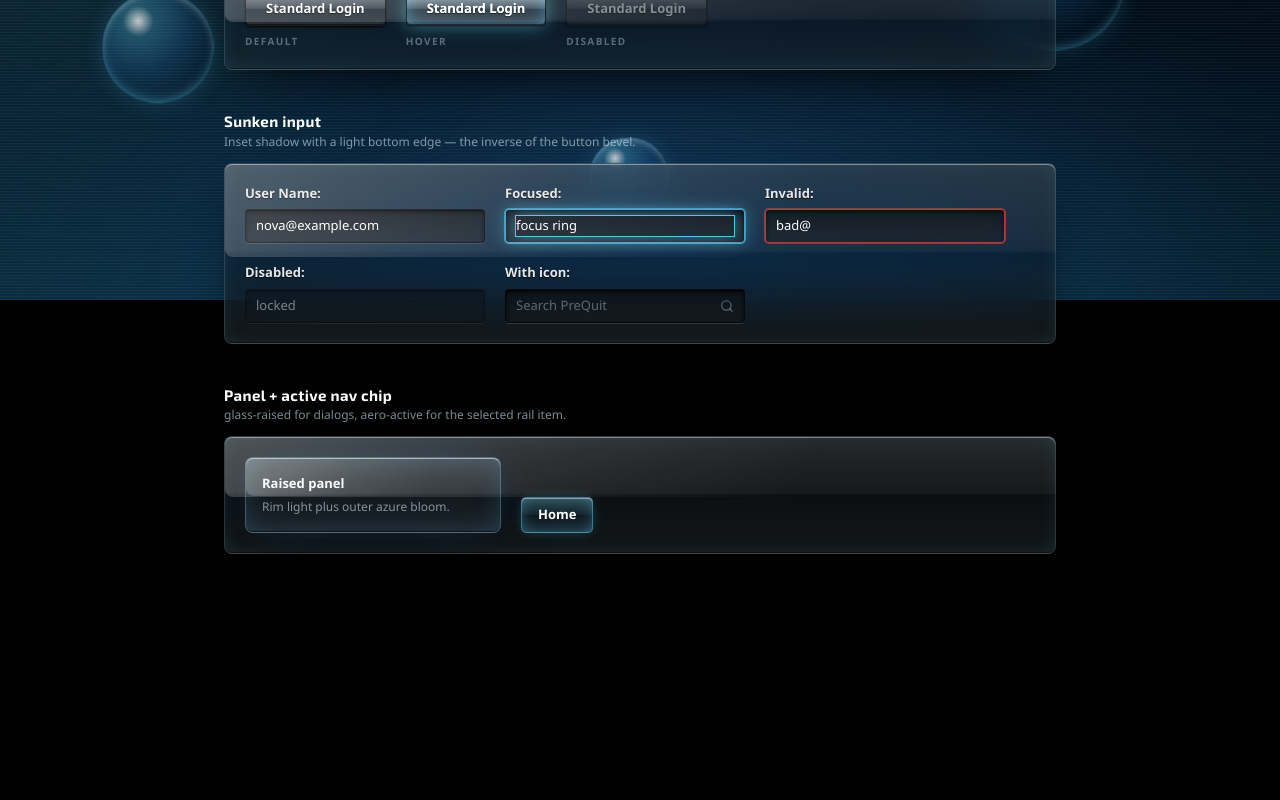
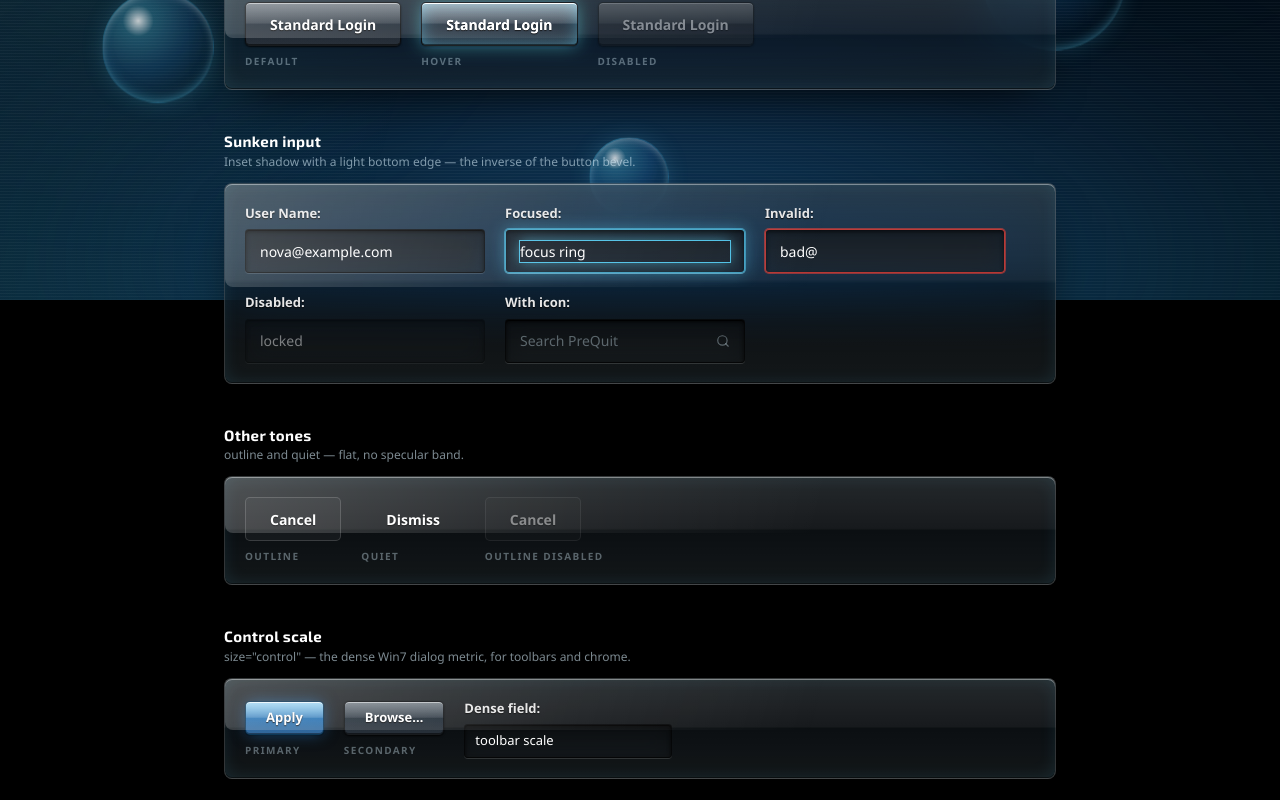
Before and after one commit to preQuit/preQuitWeb, a Next.js app: page /dev/aero in a window 1280 px wide. Shown: the part 500-1300 px from the top of the page. Before the commit the page ends 1110 px from the top, so only its background shows below. Built offline with nearby package versions, Linux system fonts and the light colour scheme; no server answers.

Commit message:
auth form controls was too small because they where using win7 dialog size

```diff
--- a/app/dev/aero/page.tsx
+++ b/app/dev/aero/page.tsx
@@ -61,6 +61,18 @@ const Page = () => {
         </div>
       </Row>
 
+      <Row title="Other tones" hint="outline and quiet — flat, no specular band.">
+        <Caption label="outline"><GlassButton tone="outline">Cancel</GlassButton></Caption>
+        <Caption label="quiet"><GlassButton tone="quiet">Dismiss</GlassButton></Caption>
+        <Caption label="outline disabled"><GlassButton tone="outline" disabled>Cancel</GlassButton></Caption>
+      </Row>
+
+      <Row title="Control scale" hint='size="control" — the dense Win7 dialog metric, for toolbars and chrome.'>
+        <Caption label="primary"><GlassButton tone="primary" size="control">Apply</GlassButton></Caption>
+        <Caption label="secondary"><GlassButton tone="secondary" size="control">Browse…</GlassButton></Caption>
+        <div className="w-52"><GlassField size="control" label="Dense field:" defaultValue="toolbar scale" /></div>
+      </Row>
+
       <Row title="Panel + active nav chip" hint="glass-raised for dialogs, aero-active for the selected rail item.">
         <div className="glass-raised aero-sheen w-64 rounded-[8px] p-4">
           <p className="text-[13px] font-semibold text-paper">Raised panel</p>
--- a/app/globals.css
+++ b/app/globals.css
@@ -44,8 +44,14 @@
 
   --radius-glass: 8px;
   --radius-control: 5px;
+
+  /* Two control scales. `control` is the dense Win7 dialog metric; `action` is
+     the larger web target used for forms. Both live here so no component
+     hardcodes a height. */
   --text-control: 13px;
-  --spacing-control: 2.125rem;  /* h-control — Win7 dialog control height */
+  --spacing-control: 2.125rem;
+  --text-action: 0.875rem;
+  --spacing-action: 2.75rem;
 
 
   --animate-aurora: aurora 22s ease-in-out infinite alternate;
--- a/src/presentation/components/GlassButton.tsx
+++ b/src/presentation/components/GlassButton.tsx
@@ -1,50 +1,62 @@
 'use client';
 
 import type { ButtonHTMLAttributes, ReactNode } from 'react';
+
+import type { ControlSize } from './controlSize';
 
 /**
  * The one button in the app. Aero tones are raised and glossy; `quiet` is the
  * flat toolbar affordance. Call sites pick a tone — they never restyle.
  */
-export type ButtonTone = 'solid' | 'primary' | 'glass' | 'secondary' | 'outline' | 'quiet';
+export type ButtonTone = 'primary' | 'secondary' | 'outline' | 'quiet';
 
-const TONES: Readonly<Record<ButtonTone, string>> = {
-  // `solid` and `glass` are the legacy names kept so existing call sites keep
-  // working; they now resolve to the Aero primary and secondary treatments.
-  solid: 'aero-button aero-button-primary hover:aero-button-hover',
-  primary: 'aero-button aero-button-primary hover:aero-button-hover',
-  glass: 'aero-button hover:aero-button-hover',
-  secondary: 'aero-button hover:aero-button-hover',
-  outline:
-    'rounded-control border border-glass-line bg-white/4 hover:aero-button-hover hover:border-glass-edge',
-  quiet: 'rounded-control border border-transparent text-muted hover:bg-white/6 hover:text-paper',
+interface ToneSpec {
+  readonly classes: string;
+  /** Glossy tones get the specular band; flat ones must not. */
+  readonly glossy: boolean;
+}
+
+const TONES: Readonly<Record<ButtonTone, ToneSpec>> = {
+  primary: { classes: 'aero-button aero-button-primary hover:aero-button-hover', glossy: true },
+  secondary: { classes: 'aero-button hover:aero-button-hover', glossy: true },
+  outline: {
+    classes: 'rounded-control border border-glass-line bg-white/4 hover:aero-button-hover hover:border-glass-edge',
+    glossy: false,
+  },
+  quiet: {
+    classes: 'rounded-control border border-transparent text-muted hover:bg-white/6 hover:text-paper',
+    glossy: false,
+  },
 };
 
-const GLOSSY: ReadonlySet<ButtonTone> = new Set<ButtonTone>([
-  'solid',
-  'primary',
-  'glass',
-  'secondary',
-]);
+const SIZES: Readonly<Record<ControlSize, string>> = {
+  action: 'h-action px-6 text-action',
+  control: 'h-control px-5 text-control',
+};
 
 export interface GlassButtonProps extends ButtonHTMLAttributes<HTMLButtonElement> {
   readonly tone?: ButtonTone;
+  readonly size?: ControlSize;
   readonly children: ReactNode;
 }
 
 export const GlassButton = ({
-  tone = 'glass',
+  tone = 'secondary',
+  size = 'action',
   className = '',
   type = 'button',
   children,
   ...rest
-}: GlassButtonProps) => (
+}: GlassButtonProps) => {
+  const spec = TONES[tone];
+
+  return (
     <button
       type={type}
-    className={`group relative inline-flex h-control select-none items-center justify-center gap-2 px-5 text-control font-semibold text-paper disabled:pointer-events-none disabled:opacity-45 disabled:saturate-50 ${TONES[tone]} ${className}`}
+      className={`group relative inline-flex select-none items-center justify-center gap-2 font-semibold text-paper disabled:pointer-events-none disabled:opacity-45 disabled:saturate-50 ${SIZES[size]} ${spec.classes} ${className}`}
       {...rest}
     >
-    {GLOSSY.has(tone) && (
+      {spec.glossy && (
         <span
           aria-hidden
           className="pointer-events-none absolute inset-x-0 top-0 h-1/2 rounded-t-control bg-linear-to-b from-white/22 to-transparent transition-opacity duration-150 group-active:opacity-40"
@@ -53,3 +65,4 @@ export const GlassButton = ({
       <span className="relative aero-text-shadow">{children}</span>
     </button>
   );
+};
--- a/src/presentation/components/GlassField.tsx
+++ b/src/presentation/components/GlassField.tsx
@@ -1,34 +1,43 @@
 'use client';
 
 import type { InputHTMLAttributes, ReactNode } from 'react';
+
+import type { ControlSize } from './controlSize';
 
 /**
  * The one text input in the app. Sunken Aero well; an optional label renders
  * above it in the Win7 dialog style ("User Name:").
  */
-export interface GlassFieldProps extends InputHTMLAttributes<HTMLInputElement> {
+const SIZES: Readonly<Record<ControlSize, string>> = {
+  action: 'h-action gap-3 px-3.5 text-action',
+  control: 'h-control gap-2 px-2.5 text-control',
+};
+
+export interface GlassFieldProps extends Omit<InputHTMLAttributes<HTMLInputElement>, 'size'> {
   readonly label?: string;
   readonly adornment?: ReactNode;
   readonly invalid?: boolean;
+  readonly size?: ControlSize;
 }
 
 export const GlassField = ({
   label,
   adornment,
   invalid = false,
+  size = 'action',
   className = '',
   id,
   ...rest
 }: GlassFieldProps) => {
   const control = (
     <div
-      className={`glass-field flex h-control items-center gap-2 px-2.5 focus-within:glass-field-focus ${
+      className={`glass-field flex items-center focus-within:glass-field-focus ${SIZES[size]} ${
         invalid ? 'glass-field-invalid' : ''
       } ${rest.disabled ? 'opacity-45' : ''}`}
     >
       <input
         id={id}
-        className={`min-w-0 flex-1 text-control text-paper outline-none disabled:cursor-not-allowed ${className}`}
+        className={`min-w-0 flex-1 text-paper outline-none disabled:cursor-not-allowed ${className}`}
         {...rest}
       />
       {adornment}
--- a/src/presentation/components/PasswordField.tsx
+++ b/src/presentation/components/PasswordField.tsx
@@ -1,11 +1,11 @@
 'use client';
 
 import { Eye, EyeOff } from 'lucide-react';
-import { useState, type InputHTMLAttributes } from 'react';
+import { useState } from 'react';
 
-import { GlassField } from './GlassField';
+import { GlassField, type GlassFieldProps } from './GlassField';
 
-export type PasswordFieldProps = Omit<InputHTMLAttributes<HTMLInputElement>, 'type'>;
+export type PasswordFieldProps = Omit<GlassFieldProps, 'type' | 'adornment'>;
 
 export const PasswordField = (props: PasswordFieldProps) => {
   const [revealed, setRevealed] = useState(false);
--- /dev/null
+++ b/src/presentation/components/controlSize.ts
@@ -0,0 +1,8 @@
+/**
+ * Shared by every form control so a new size can only be added in one place.
+ *
+ * `action` is the default: this is a web app, and most controls are form
+ * targets. `control` is the dense Win7-dialog scale, opted into by toolbars and
+ * other chrome where the smaller metric is deliberate.
+ */
+export type ControlSize = 'action' | 'control';
--- a/src/presentation/screens/ResetPasswordScreen.tsx
+++ b/src/presentation/screens/ResetPasswordScreen.tsx
@@ -61,7 +61,7 @@ export const ResetPasswordScreen = () => {
         <FormError message={failure} />
         <FormNotice message={notice} />
 
-        <GlassButton type="submit" tone="solid" disabled={request.isPending} className="mt-2">
+        <GlassButton type="submit" tone="primary" disabled={request.isPending} className="mt-2">
           {request.isPending ? 'Sending…' : 'Send reset link'}
         </GlassButton>
       </form>
--- a/src/presentation/screens/SignInScreen.tsx
+++ b/src/presentation/screens/SignInScreen.tsx
@@ -72,7 +72,7 @@ export const SignInScreen = () => {
 
         <FormError message={failure} />
 
-        <GlassButton type="submit" tone="solid" disabled={isSigningIn} className="mt-2">
+        <GlassButton type="submit" tone="primary" disabled={isSigningIn} className="mt-2">
           {isSigningIn ? 'Logging in…' : 'Log In'}
         </GlassButton>
 
--- a/src/presentation/screens/SignUpScreen.tsx
+++ b/src/presentation/screens/SignUpScreen.tsx
@@ -151,7 +151,7 @@ export const SignUpScreen = () => {
         <FormError message={failure} />
         <FormNotice message={notice} />
 
-        <GlassButton type="submit" tone="solid" disabled={isSigningUp} className="mt-1">
+        <GlassButton type="submit" tone="primary" disabled={isSigningUp} className="mt-1">
           {isSigningUp ? 'Creating…' : 'Create Account'}
         </GlassButton>
 
```
Lines whose indentation alone changed are shown as unchanged.
